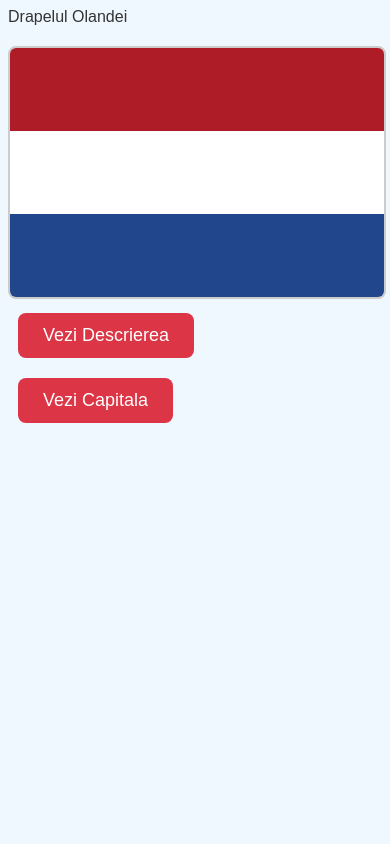
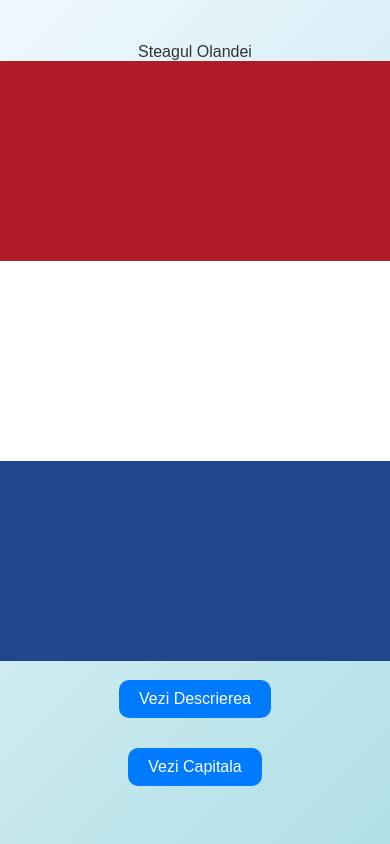
Before and after one commit to Iacob45/curs_vcgj_4_tari, a Flask app: page /steag in a window 390 px wide. Run offline with Flask 3, Linux system fonts and the light colour scheme; the page is wider than the window, and the part outside it is not shown.

Commit message:
stilizare aplicatie

```diff
--- a/app/lib/biblioteca_header.py
+++ b/app/lib/biblioteca_header.py
@@ -1,20 +1,9 @@
 def header_descriere() -> str:
-    # Adaugă butoanele de navigare către Capitala și Steag
-    return """
-
-    Descrierea Olandei
-    """
+    return  "Descrierea Olandei"
 
 def header_capitala() -> str:
-    # Adaugă butoanele de navigare către Descriere și Steag
-    return """
+    return  "Capitala Olandei"
 
-    Capitala Olandei
-    """
 
 def header_steag() -> str:
-    # Adaugă butoanele de navigare către Descriere și Capitala
-    return """
-
-    Drapelul Olandei
-    """
+    return "Steagul Olandei"
--- a/templates/steag.html
+++ b/templates/steag.html
@@ -5,41 +5,90 @@
     <meta name="viewport" content="width=device-width, initial-scale=1.0">
     <title>Steagul Olandei</title>
     <style>
+
         body {
-            font-family: Arial, sans-serif;
-            background-color: #f0f8ff;
+            font-family: 'Arial', sans-serif;
+            background: linear-gradient(135deg, #f0f8ff, #b0e0e6);
             color: #333;
+            margin: 0;
+            padding: 0;
+            display: flex;
+            flex-direction: column;
+            align-items: center;
+            justify-content: center;
+            height: 100vh;
         }
+
+
         h1 {
-            color: #dc3545;
+            color: #007bff;
+            font-size: 3rem;
+            font-weight: bold;
+            text-shadow: 2px 2px 4px rgba(0, 0, 0, 0.2);
+            margin-bottom: 30px;
         }
+
+
         .button {
             padding: 12px 25px;
             font-size: 18px;
-            margin: 10px;
+            margin: 15px;
             text-align: center;
-            background-color: #dc3545;
+            background-color: #007bff;
             color: white;
             border: none;
-            border-radius: 8px;
+            border-radius: 10px;
+            cursor: pointer;
+            transition: all 0.3s ease;
         }
+
         .button:hover {
-            background-color: #c82333;
+            background-color: #0056b3;
+            transform: translateY(-5px);
+            box-shadow: 0 5px 15px rgba(0, 0, 0, 0.1);
         }
-        .flag {
-            max-width: 100%;
-            height: auto;
-            border: 2px solid #ccc;
-            border-radius: 8px;
-            margin-top: 20px;
+
+
+        .button:focus {
+            outline: none;
+            border: 2px solid #fff;
+        }
+
+
+        p {
+            font-size: 1.2rem;
+            line-height: 1.6;
+            text-align: center;
+            max-width: 80%;
+            margin: 0 auto;
+            padding-bottom: 30px;
+        }
+
+
+        .buttons-container {
+            display: flex;
+            flex-direction: column;
+            align-items: center;
+        }
+
+
+        @media (max-width: 768px) {
+            h1 {
+                font-size: 2rem;
+            }
+
+            .button {
+                font-size: 16px;
+                padding: 10px 20px;
+            }
         }
     </style>
 </head>
 <body>
-    <!-- Includem header-ul generat din funcția Python -->
+
     {{ header_steag }}
 
-    <!-- Steagul Olandei -->
+
     <div>
         <img src="{{ url_for('static', filename='steag_olanda.png') }}" class="flag" alt="Steagul Olandei">
     </div>
```
Also changed, not shown: templates/capitala.html (+66 -9 lines), templates/index.html (+68 -6 lines).
